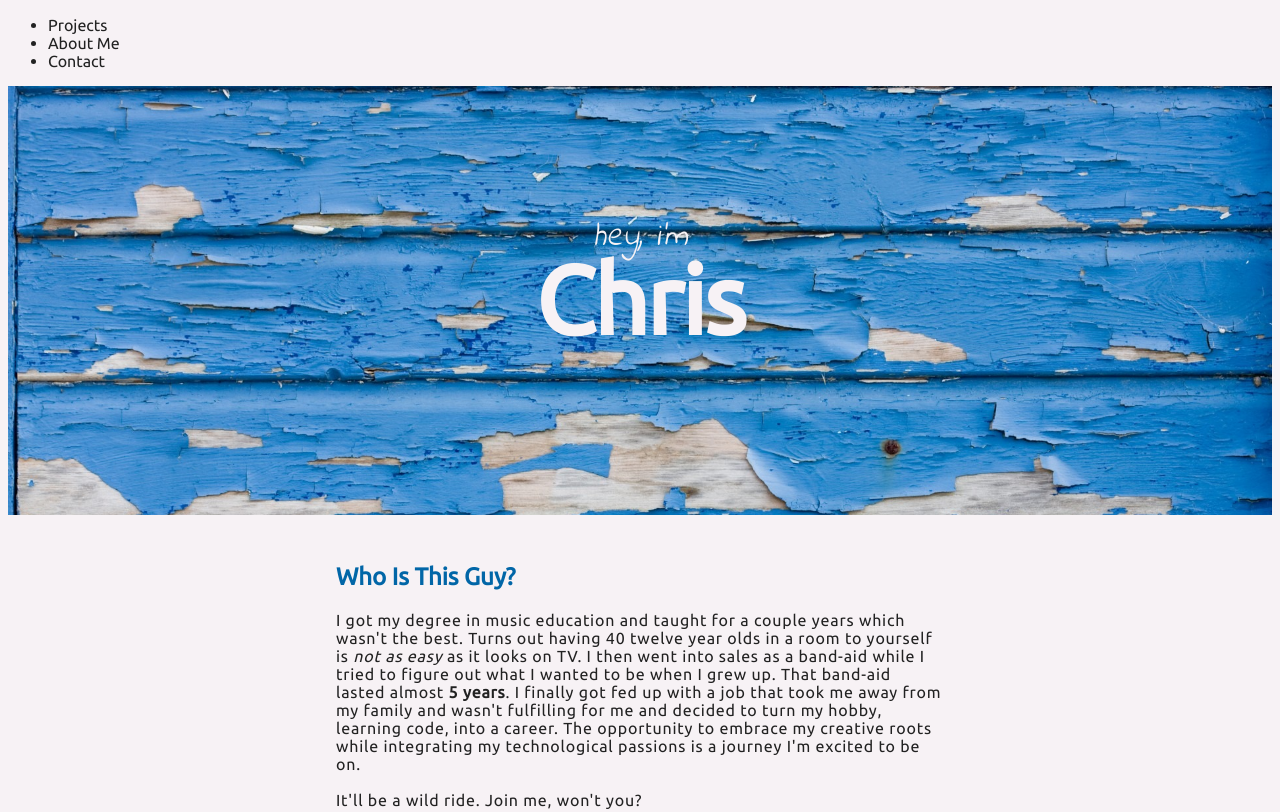
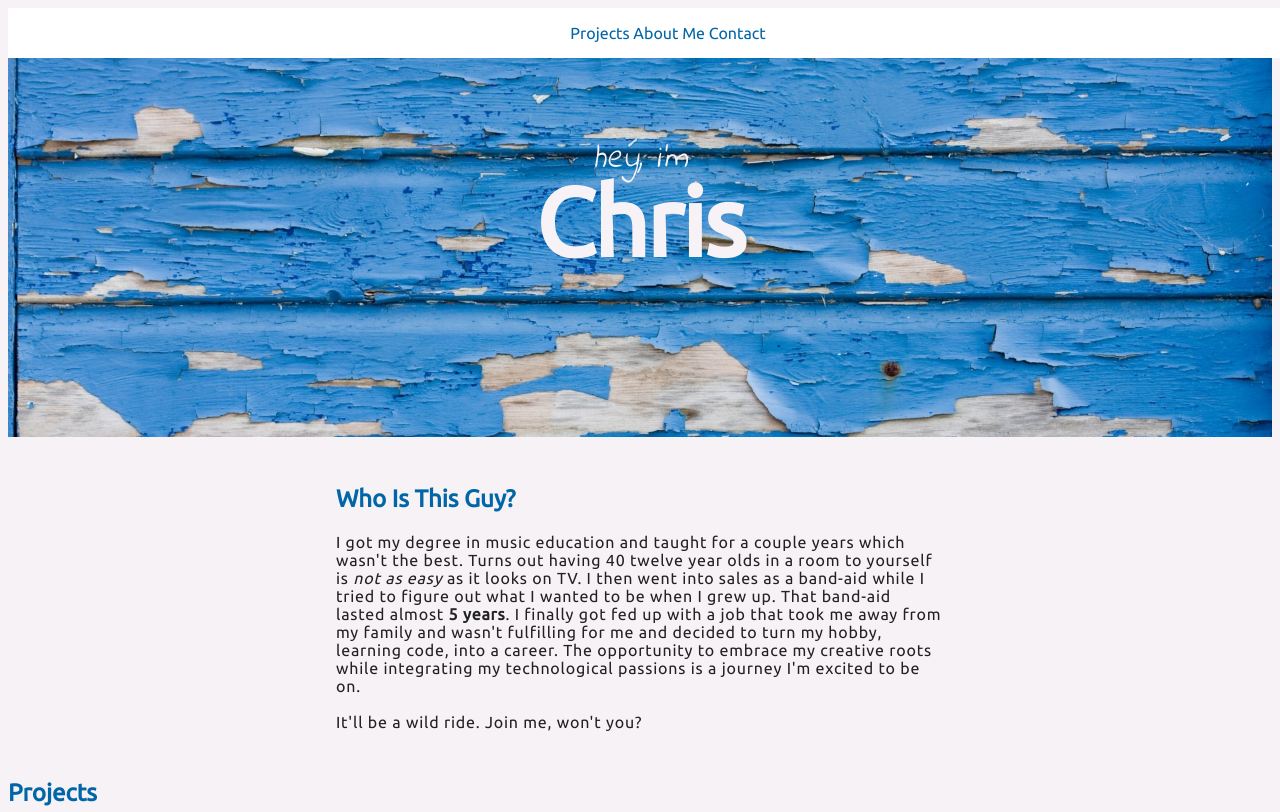
Before and after one commit to misterhamm/misterhamm.github.io, a plain HTML site: page index.html in a window 1280 px wide. Shown: the top 812 px of the page. Drawn offline with Linux system fonts and the light colour scheme; files whose address does not match are found by name.

Commit message:
nav bar styling

```diff
--- a/css/stylesheet.css
+++ b/css/stylesheet.css
@@ -1,5 +1,24 @@
 html {
   background-color: #F7F2F5;
+}
+
+nav {
+    text-align: center;
+    background-color: #fff;
+    position: fixed;
+    width: 100%;
+    z-index: 9999;
+}
+
+.links > li {
+    display: inline-block;
+    list-style: none;
+    color: #0166A7;
+}
+
+.links > li:hover {
+    cursor: pointer;
+    color: black;
 }
 
 body {
```
Also changed, not shown: index.html (+1 -2 lines).
